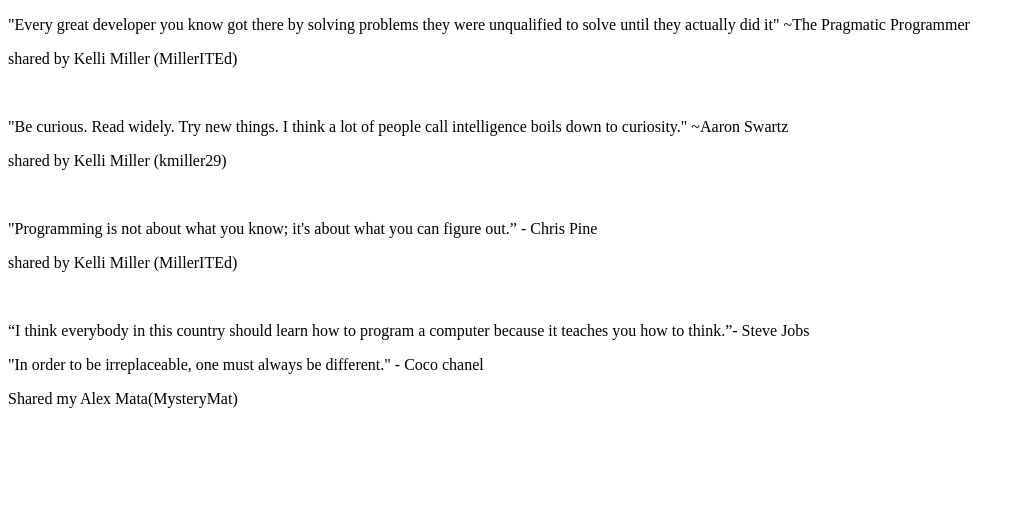
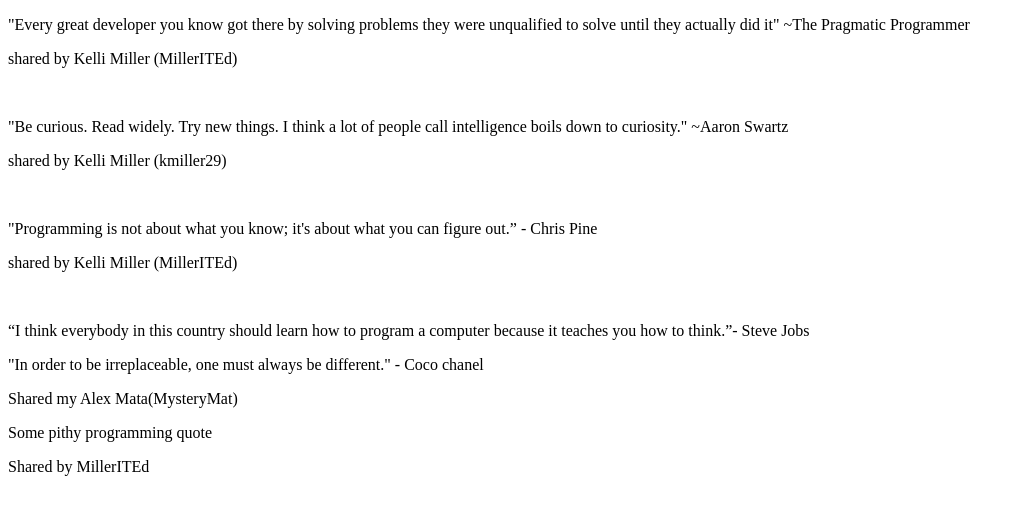
Before and after one commit to MillerITEd/CIS-119-GitCollab-Fall21, a website: page public_html/index.html in a window 1280 px wide. Shown: the whole page, without its empty margins (0-1022 px from the left). Drawn offline with Linux system fonts and the light colour scheme.

Commit message:
Added a fake quote

```diff
--- a/public_html/index.html
+++ b/public_html/index.html
@@ -39,6 +39,10 @@ and open the template in the editor.
             <p>"In order to be irreplaceable,
                 one must always be different." - Coco chanel</p>
             <p>Shared my Alex Mata(MysteryMat)</p>
+
+            <p>Some pithy programming quote</p>
+            <p>Shared by MillerITEd</p>
+
         </div>
      </body>
 </html>
```
